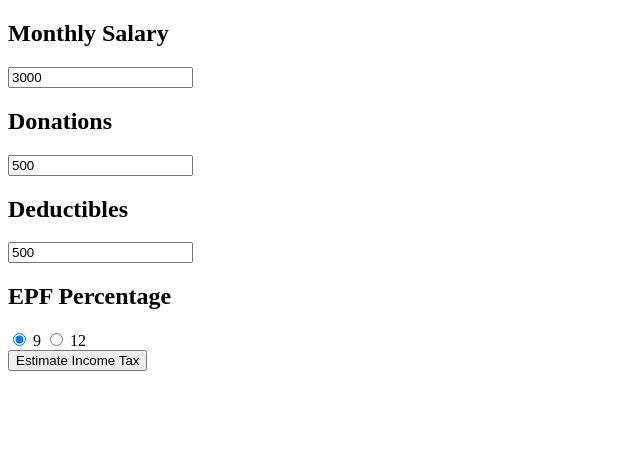
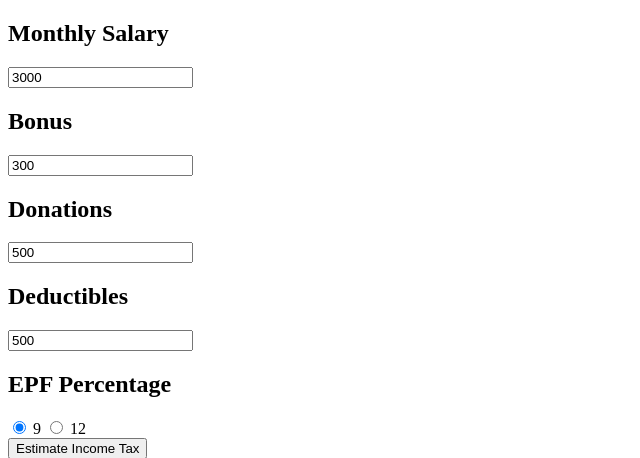
Before and after one commit to junian1/Tax_Calculator, a Flask app: page / in a window 1280 px wide. Shown: the top 458 px of the page, without its empty margins (0-640 px from the left). Run offline with Flask 2, Linux system fonts and the light colour scheme.

Commit message:
Added bonus into income tax model

```diff
--- a/columns.json
+++ b/columns.json
@@ -1 +1 @@
-{"data_columns": ["monthlysalary", "donations", "deductibles", "percentage"]}
+{"data_columns": ["monthlysalary", "bonus", "donations", "deductibles", "percentage"]}
--- a/server.py
+++ b/server.py
@@ -15,12 +15,13 @@ def index():
 @app.route('/income_tax', methods=['GET', 'POST'])
 def income_tax():
     monthlysalary = float(request.form['monthlysalary'])
+    bonus = float(request.form['bonus'])
     donations = float(request.form['donations'])
     deductibles = float(request.form['deductibles'])
     epf_perc = int(request.form['epf_perc'])
 
     response = jsonify({
-        'estimated_tax': Calculator.calc_tax(monthlysalary, donations, deductibles, epf_perc)
+        'estimated_tax': Calculator.calc_tax(monthlysalary, bonus, donations, deductibles, epf_perc)
     })
 
     response.headers.add('Access-Control-Allow-Origin', '*')
--- a/static/js/app.js
+++ b/static/js/app.js
@@ -12,15 +12,17 @@ function getEPFPercentage() {
 function OnClickedEstimateTax() {
   console.log("Estimate income tax clicked");
   var monthlysalary = document.getElementById("uiMonthlySalary");
+  var bonus = document.getElementById("uiBonus");
   var donations = document.getElementById("uiDonations");
   var deductibles = document.getElementById("uiDeductibles");
   var epf_perc = getEPFPercentage();
   var estTax = document.getElementById("uiEstimatedTax");
-  //var url = "http://127.0.0.1:5000/income_tax";
-  var url = "https://calculator-tax.herokuapp.com/income_tax";
+  var url = "http://127.0.0.1:5000/income_tax"; // use this for localhost
+  //var url = "https://incometax-calculator.herokuapp.com/income_tax";
 
   $.post(url, {
       monthlysalary: parseFloat(monthlysalary.value),
+      bonus: parseFloat(bonus.value),
       donations: parseFloat(donations.value),
       deductibles: parseFloat(deductibles.value),
       epf_perc: epf_perc
--- a/templates/app.html
+++ b/templates/app.html
@@ -10,7 +10,9 @@
 <div class="img"></div>
 <form class="form">
 	<h2>Monthly Salary</h2>
-    <input class="salary"  type="text" id="uiMonthlySalary" class="floatLabel" name="Squareft" value="3000">
+		<input class="salary"  type="text" id="uiMonthlySalary" class="floatLabel" name="Squareft" value="3000">
+	<h2>Bonus</h2>
+		<input class="bonus"  type="text" id="uiBonus" class ="floatLabel" name="Squareft" value="300">
 	<h2>Donations</h2>
 		<input class="donations"  type="text" id="uiDonations" class="floatLabel" name="Squareft" value="500">
 	<h2>Deductibles</h2>
```
Also changed, not shown: Calculator.py (+30 -3 lines), static/css/app.css (+14 -15 lines).
